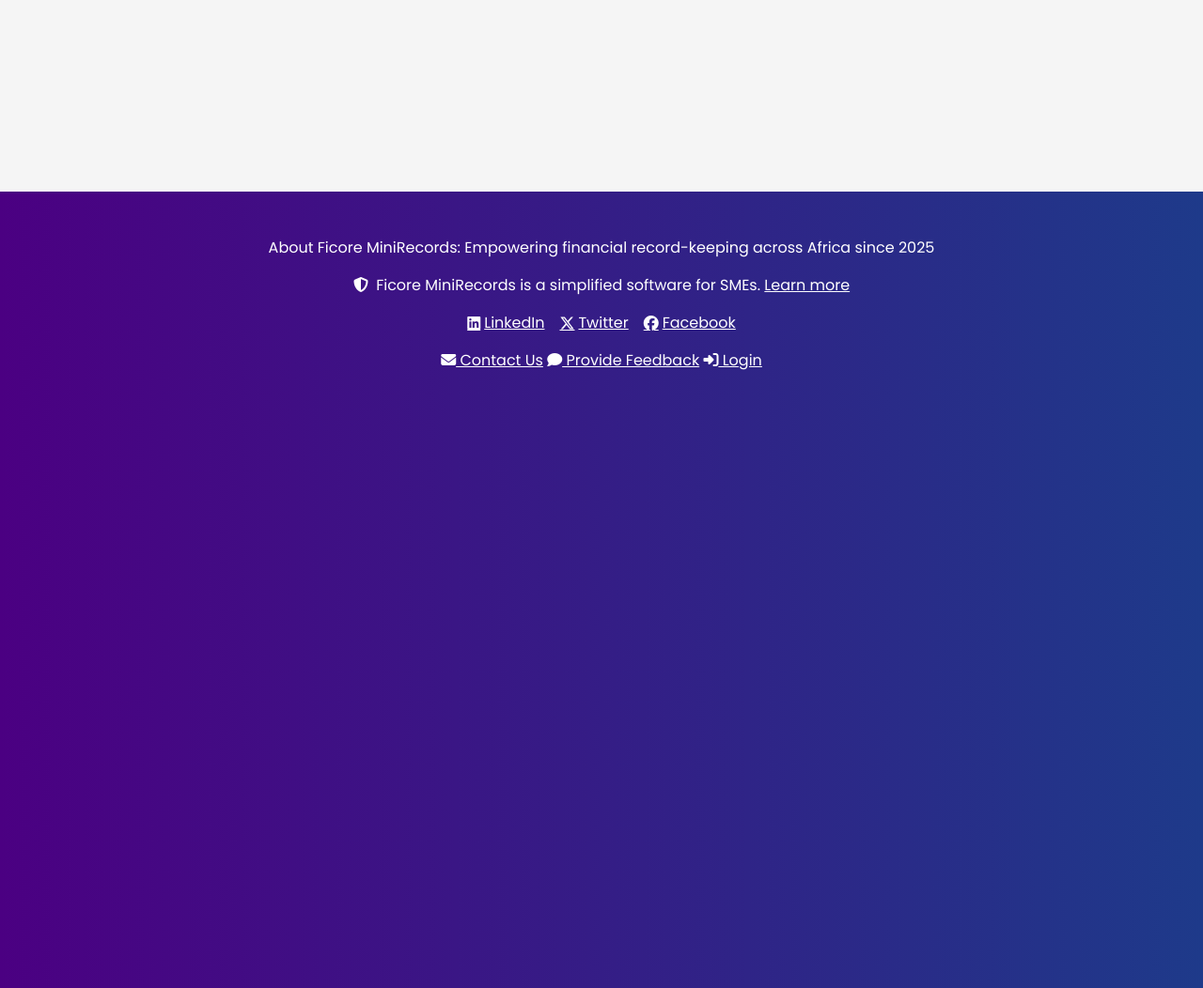
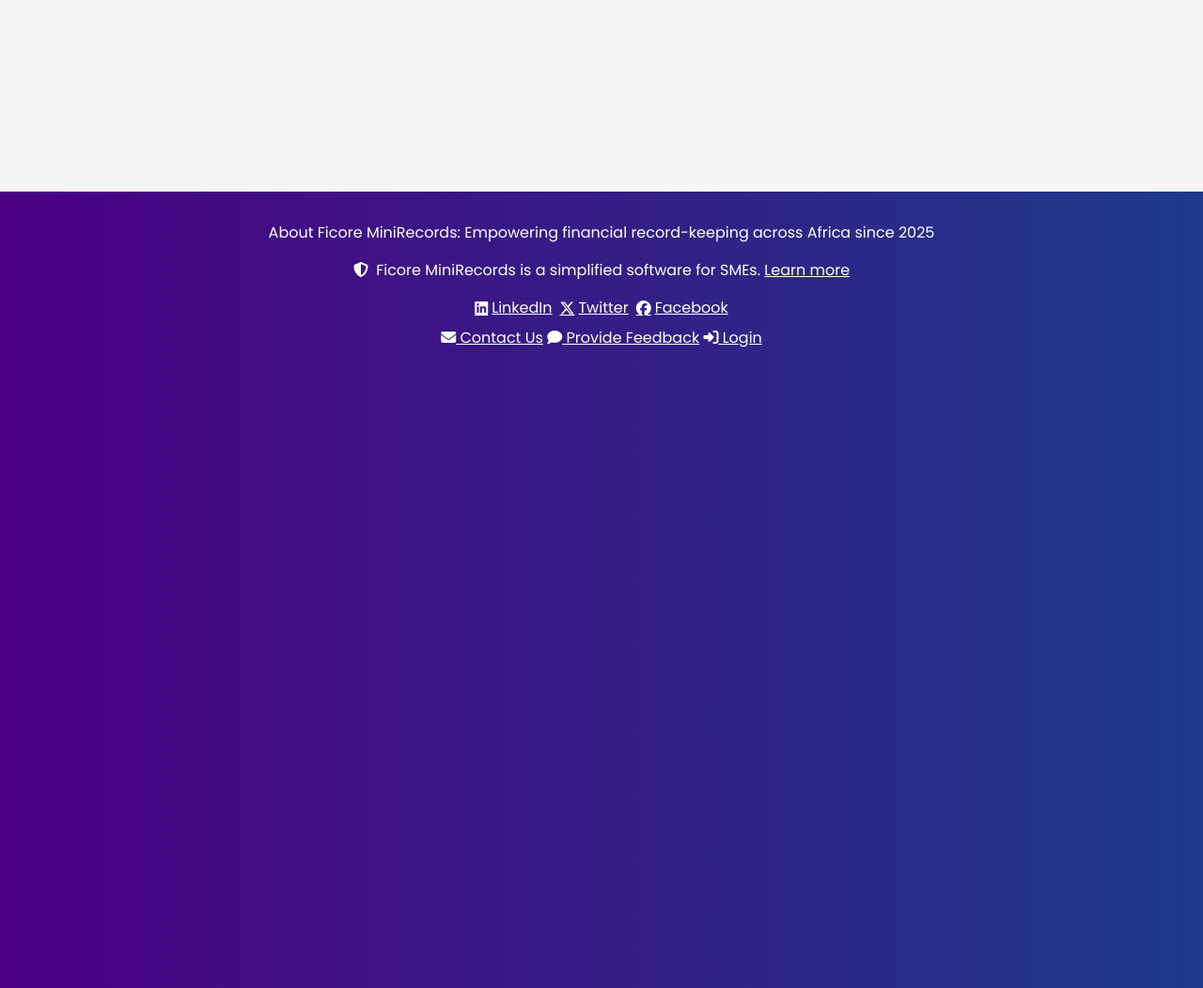
Before and after one commit to Warpiiv/ficore-accounting, a Flask app: page /dashboard/admin in a window 1280 px wide. Shown: the part 858-1910 px from the top of the page at 94% size. Run offline with Flask 2, Linux system fonts and the light colour scheme; some libraries are stand-ins or nearby versions.

Commit message:
Update base.html

```diff
--- a/ficore-accounting/templates/base.html
+++ b/ficore-accounting/templates/base.html
@@ -19,9 +19,9 @@
 <body>
     {% with messages = get_flashed_messages(with_categories=true) %}
       {% if messages %}
-        <div class="container mt-2">
+        <div class="container">
             {% for category, message in messages %}
-              <div class="alert alert-{{ 'danger' if category == 'error' else category }} alert-dismissible fade show" role="alert" style="position: relative; z-index: 1001; margin-bottom: 0;">
+              <div class="alert alert-{{ 'danger' if category == 'error' else category }} alert-dismissible fade show" role="alert" style="position: sticky; top: 0; z-index: 1001; margin-bottom: 0;">
                 {{ trans(message) | default(message) }}
                 <button type="button" class="btn-close" data-bs-dismiss="alert" aria-label="{{ trans('core_close') | default('Close') }}"></button>
               </div>
@@ -87,10 +87,10 @@
     </div>
 
     <footer class="footer">
-        <div class="container text-center py-4" role="contentinfo">
+        <div class="container text-center py-2" role="contentinfo"> <!-- Reduced padding with py-2 -->
             <p>{{ trans('core_about_minirecords') | default('About Ficore MiniRecords') }}: {{ trans('core_empowering_financial_management') | default('Empowering financial Record Keeping across Africa since 2025') }}</p>
             <p class="footer-disclaimer"><i class="fas fa-shield-alt me-1" aria-hidden="true"></i> {{ trans('core_disclaimer_minirecords') | default('Ficore MiniRecords is a simplified Software for SMEs') }} <a href="{{ url_for('about') }}" class="text-white text-decoration-underline">{{ trans('core_learn_more') | default('Learn more') }}</a></p>
-            <div class="social-icons d-flex justify-content-center gap-3">
+            <div class="social-icons d-flex justify-content-center gap-2">
                 <a href="{{ LINKEDIN_URL }}" target="_blank" aria-label="{{ trans('core_connect_on_linkedin') | default('Connect on LinkedIn') }}" class="d-flex align-items-center text-white">
                     <i class="fab fa-linkedin me-1"></i> LinkedIn
                 </a>
@@ -101,7 +101,7 @@
                     <i class="fab fa-facebook me-1"></i> Facebook
                 </a>
             </div>
-            <div class="footer-buttons mt-3">
+            <div class="footer-buttons mt-2">
                 <a href="mailto:ficoreafrica@gmail.com" class="text-white"><i class="fas fa-envelope"></i> {{ trans('core_contact_us') | default('Contact Us') }}</a>
                 <a href="{{ url_for('feedback') }}" class="text-white"><i class="fas fa-comment"></i> {{ trans('core_provide_feedback') | default('Provide Feedback') }}</a>
                 {% if current_user.is_authenticated %}
```
